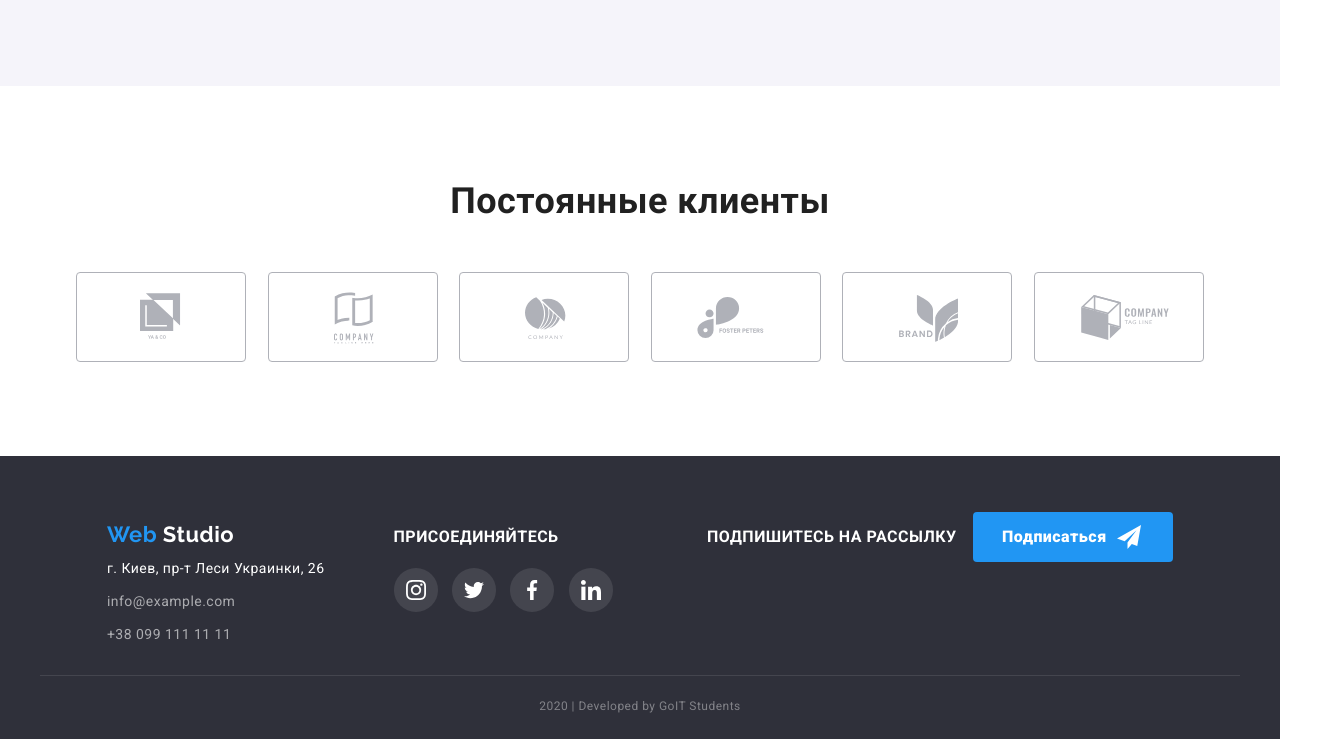
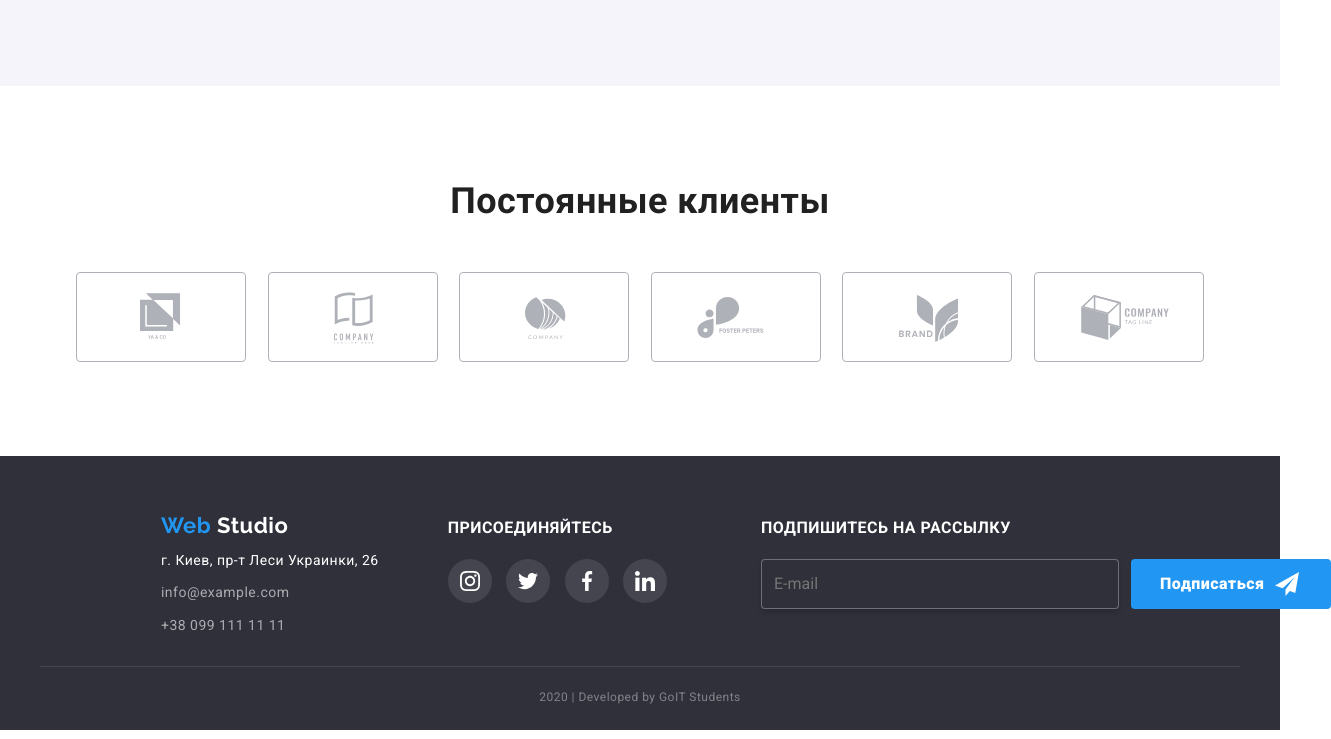
Before and after one commit to dimab1tanga/hw-layout-6, a plain HTML site: page index.html in a window 1280 px wide. Shown: the part 2203-2942 px from the top of the page, 1331 px wide, since content can reach past the window. Drawn offline with nearby package versions, Linux system fonts and the light colour scheme.

Commit message:
subscribe

```diff
--- a/css/common.css
+++ b/css/common.css
@@ -267,9 +267,17 @@ ul {
   margin-left: 69px;
 }
 
+.social-title {
+  font-weight: 700;
+  font-style: 14px;
+  line-height: 1.14;
+  margin: 0;
+  text-transform: uppercase;
+}
+
 .link-social {
   display: inline-flex;
-  margin-top: 21px;
+  padding-top: 21px;
 }
 
 .link-item {
@@ -314,6 +322,31 @@ ul {
   transition-timing-function: var(--timing-function);
 }
 
+.mailing-title {
+  font-weight: 700;
+  font-style: 14px;
+  line-height: 1.14;
+  text-transform: uppercase;
+}
+
+.mail-ctr {
+  display: flex;
+  justify-content: space-evenly;
+  position: relative;
+}
+
+.mail-form {
+  width: 358px;
+  height: 50px;
+  padding: 18px 12px;
+  margin-top: 21px;
+  color: var(--title-text-color);
+  background: #2f303a;
+  border: 1px solid rgba(255, 255, 255, 0.3);
+  box-shadow: 0px 4px 4px rgba(0, 0, 0, 0.15);
+  border-radius: 4px;
+}
+
 .sign-up {
   display: inline-flex;
   align-items: center;
@@ -323,6 +356,8 @@ ul {
   color: var(--title-text-color);
   text-decoration: none;
   font-weight: 900;
+  position: absolute;
+  bottom: 0px;
   padding: 10px;
   padding-left: 29px;
   text-align: center;
--- a/index.html
+++ b/index.html
@@ -372,7 +372,7 @@
             </address>
         </div>
         <div class="social-box">
-          <b>ПРИСОЕДИНЯЙТЕСЬ</b>
+          <p class="social-title">ПРИСОЕДИНЯЙТЕСЬ</p>
           <ul class="social-list">
             <li class="link-social">
               <a href="" class="link-item icon-instagram" aria-label="Ссылка на Instagram">
@@ -392,10 +392,14 @@
             </li>
           </ul>
         </div>
-        <div>
-          <b>ПОДПИШИТЕСЬ НА РАССЫЛКУ</b>
-          <a href="" class="sign-up">Подписаться</a>
-        </div>
+        <form>
+          <label for="mail" class="mailing-title">ПОДПИШИТЕСЬ НА РАССЫЛКУ</label>
+          <ul class="mail-ctr">
+            <li><input class="mail-form" type="email" name="mail" id="mail" placeholder="E-mail">
+            </li>
+            <li><a href="" class="sign-up">Подписаться</a></li>
+          </ul>
+        </form>
       </div>
       <div class="border-bottom">
       </div>
```
Also changed, not shown: portfolio.html (+8 -4 lines).
